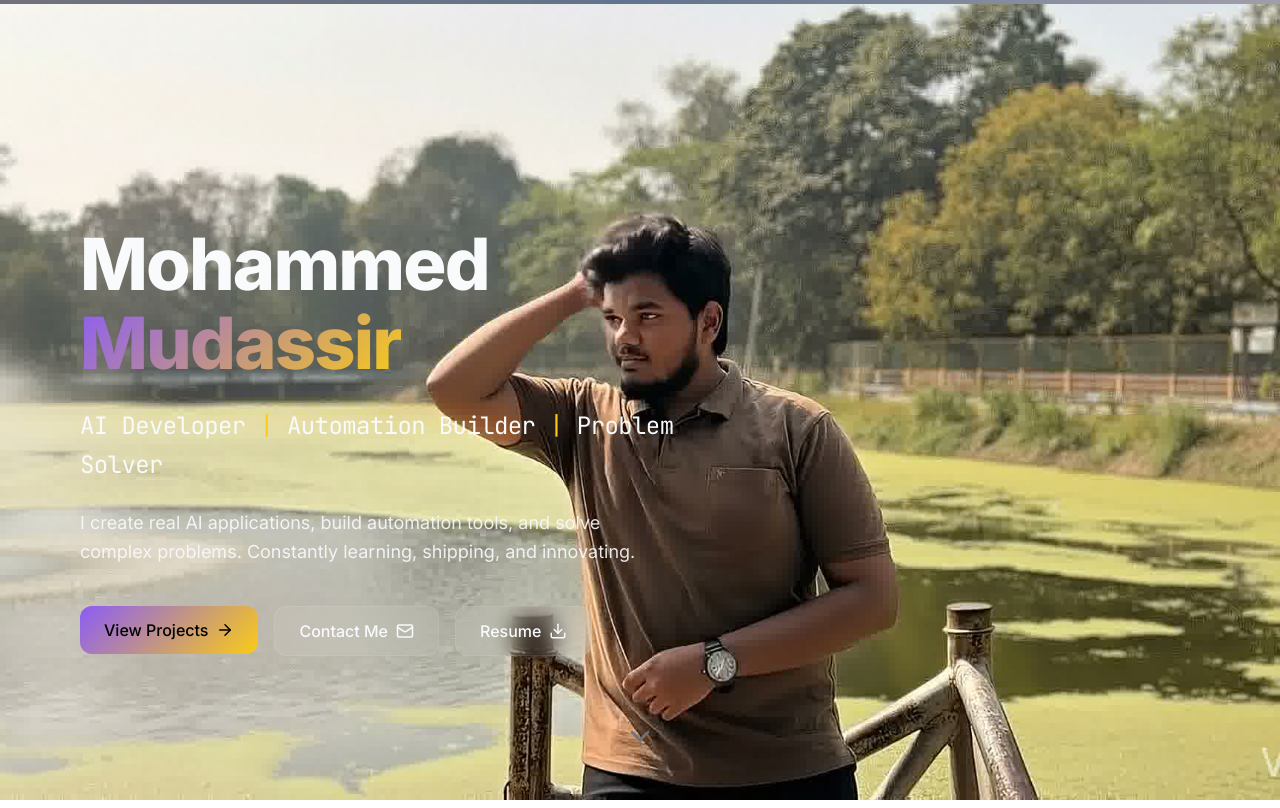
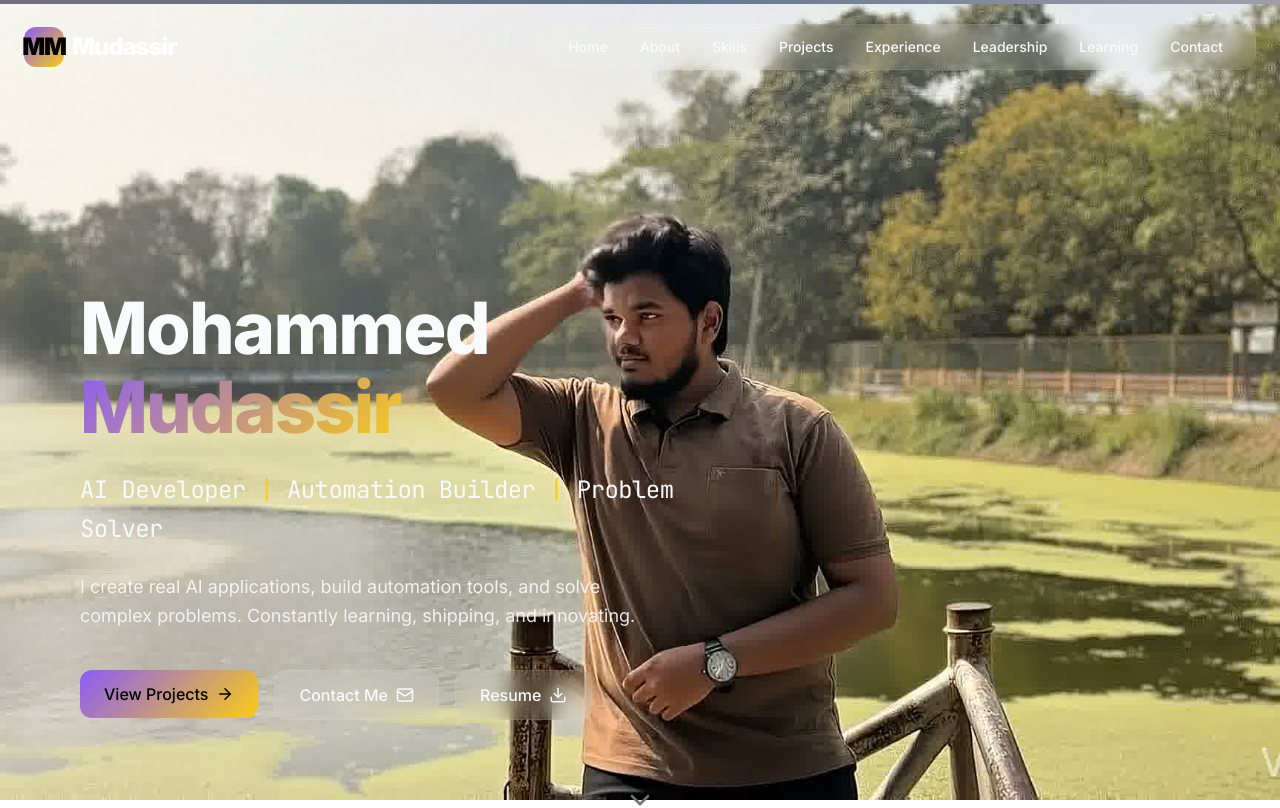
Before and after one commit to mudassir-16/myportfolio, a Next.js app: page / in a window 1280 px wide. Shown: the top 808 px of the page. Built offline with nearby package versions, Linux system fonts and the light colour scheme.

Commit message:
feat: add responsive floating Navbar and improve mobile layout

```diff
--- a/src/app/page.tsx
+++ b/src/app/page.tsx
@@ -1,5 +1,6 @@
 "use client";
 
+import { Navbar } from '@/components/Navbar';
 import { Hero } from '@/components/sections/hero';
 import { About } from '@/components/sections/about';
 import { Skills } from '@/components/sections/skills';
@@ -21,12 +22,13 @@ export default function Home() {
 
   return (
     <main className="min-h-screen selection:bg-zinc-600">
+      <Navbar />
       <ScrollBackground />
       <motion.div
         className="fixed top-0 left-0 right-0 h-1 bg-linear-to-r from-zinc-500 via-slate-500 to-zinc-400 transform origin-left z-50 shadow-none"
         style={{ scaleX }}
       />
-      <div className="flex flex-col gap-24 md:gap-32 w-full overflow-hidden pb-24">
+      <div className="flex flex-col gap-24 md:gap-32 w-full overflow-hidden pb-24 top-16 relative">
         <Hero />
         <About />
         <Skills />
--- /dev/null
+++ b/src/components/Navbar.tsx
@@ -0,0 +1,126 @@
+"use client";
+
+import { motion, AnimatePresence } from 'framer-motion';
+import { Menu, X, Home, User, Briefcase, Mail, Cpu, Trophy, GraduationCap, Users } from 'lucide-react';
+import { useState, useEffect } from 'react';
+import Link from 'next/link';
+
+const navItems = [
+    { name: 'Home', href: '#', icon: Home },
+    { name: 'About', href: '#about', icon: User },
+    { name: 'Skills', href: '#skills', icon: Cpu },
+    { name: 'Projects', href: '#projects', icon: Briefcase },
+    { name: 'Experience', href: '#experience', icon: Trophy },
+    { name: 'Leadership', href: '#leadership', icon: Users },
+    { name: 'Learning', href: '#learning', icon: GraduationCap },
+    { name: 'Contact', href: '#contact', icon: Mail },
+];
+
+export function Navbar() {
+    const [isOpen, setIsOpen] = useState(false);
+    const [scrolled, setScrolled] = useState(false);
+
+    useEffect(() => {
+        const handleScroll = () => {
+            setScrolled(window.scrollY > 50);
+        };
+        window.addEventListener('scroll', handleScroll);
+        return () => window.removeEventListener('scroll', handleScroll);
+    }, []);
+
+    const toggleMenu = () => setIsOpen(!isOpen);
+
+    return (
+        <nav className={`fixed top-0 left-0 right-0 z-[100] transition-all duration-300 ${scrolled || isOpen ? 'py-4' : 'py-6'}`}>
+            <div className="max-w-7xl mx-auto px-6 flex justify-between items-center transition-all duration-300 relative z-[101]">
+                {/* Logo */}
+                <Link href="#" className="text-2xl font-black tracking-tighter text-white group flex items-center gap-2">
+                    <span className="w-10 h-10 bg-gradient-accent rounded-xl flex items-center justify-center text-black group-active:scale-95 transition-transform">MM</span>
+                    <span className="hidden sm:inline-block group-hover:text-primary transition-colors">Mudassir</span>
+                </Link>
+
+                {/* Desktop Menu */}
+                <div className="hidden lg:flex items-center gap-8 glass px-8 py-3 rounded-2xl border border-white/5">
+                    {navItems.map((item) => (
+                        <Link
+                            key={item.name}
+                            href={item.href}
+                            className="text-sm font-medium text-[var(--color-headings)] hover:text-[var(--color-primary)] transition-colors relative group"
+                        >
+                            {item.name}
+                            <span className="absolute -bottom-1 left-0 w-0 h-0.5 bg-gradient-accent transition-all duration-300 group-hover:w-full" />
+                        </Link>
+                    ))}
+                </div>
+
+                {/* Mobile/Tablet Menu Button */}
+                <button
+                    onClick={toggleMenu}
+                    className="lg:hidden w-12 h-12 glass rounded-2xl flex items-center justify-center text-white active:scale-90 transition-all border border-white/10"
+                    aria-label="Toggle Menu"
+                >
+                    {isOpen ? <X size={24} /> : <Menu size={24} />}
+                </button>
+            </div>
+
+            {/* Mobile Sidebar - Slide in from right */}
+            <AnimatePresence>
+                {isOpen && (
+                    <>
+                        {/* Overlay */}
+                        <motion.div
+                            initial={{ opacity: 0 }}
+                            animate={{ opacity: 1 }}
+                            exit={{ opacity: 0 }}
+                            onClick={toggleMenu}
+                            className="fixed inset-0 bg-black/60 backdrop-blur-sm z-[90]"
+                        />
+
+                        {/* Sidebar */}
+                        <motion.div
+                            initial={{ x: '100%' }}
+                            animate={{ x: 0 }}
+                            exit={{ x: '100%' }}
+                            transition={{ type: 'spring', damping: 25, stiffness: 200 }}
+                            className="fixed right-0 top-0 h-full w-full max-w-xs bg-[var(--color-background)] z-[100] border-l border-white/10 shadow-2xl flex flex-col p-8 pt-24"
+                        >
+                            <div className="flex flex-col gap-2">
+                                {navItems.map((item, idx) => {
+                                    const Icon = item.icon;
+                                    return (
+                                        <motion.div
+                                            key={item.name}
+                                            initial={{ opacity: 0, x: 20 }}
+                                            animate={{ opacity: 1, x: 0 }}
+                                            transition={{ delay: idx * 0.05 }}
+                                        >
+                                            <Link
+                                                href={item.href}
+                                                onClick={() => setIsOpen(false)}
+                                                className="flex items-center gap-4 text-xl font-bold py-4 px-6 rounded-2xl text-[var(--color-headings)] hover:bg-[var(--color-section-bg)] hover:text-[var(--color-primary)] transition-all active:scale-95 border border-transparent hover:border-white/5"
+                                            >
+                                                <div className="w-10 h-10 bg-[var(--color-section-bg)] rounded-xl flex items-center justify-center text-[var(--color-secondary)]">
+                                                    <Icon size={20} />
+                                                </div>
+                                                {item.name}
+                                            </Link>
+                                        </motion.div>
+                                    );
+                                })}
+                            </div>
+
+                            <div className="mt-auto space-y-6 pt-8 border-t border-white/5">
+                                <h4 className="text-secondary font-mono text-xs uppercase tracking-widest text-center">Let's connect</h4>
+                                <div className="flex justify-center gap-4">
+                                    <Link href="#contact" onClick={() => setIsOpen(false)} className="w-full flex justify-center py-4 bg-gradient-accent text-black rounded-2xl font-bold active:scale-95 transition-transform">
+                                        Hire Me
+                                    </Link>
+                                </div>
+                            </div>
+                        </motion.div>
+                    </>
+                )}
+            </AnimatePresence>
+        </nav>
+    );
+}
```
